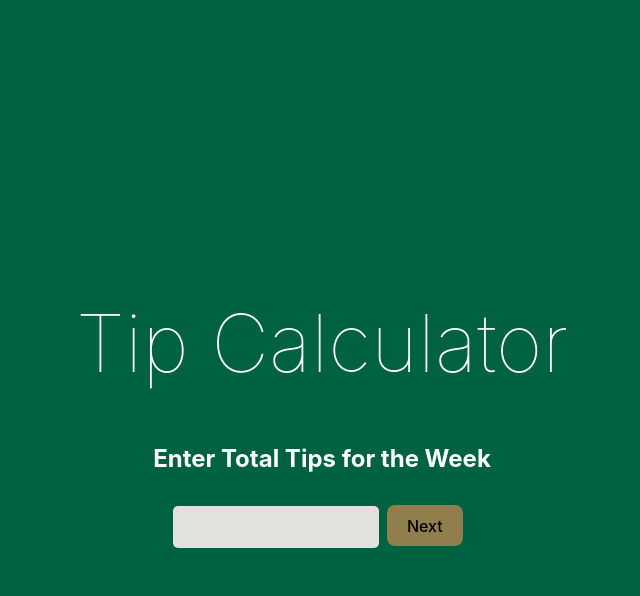
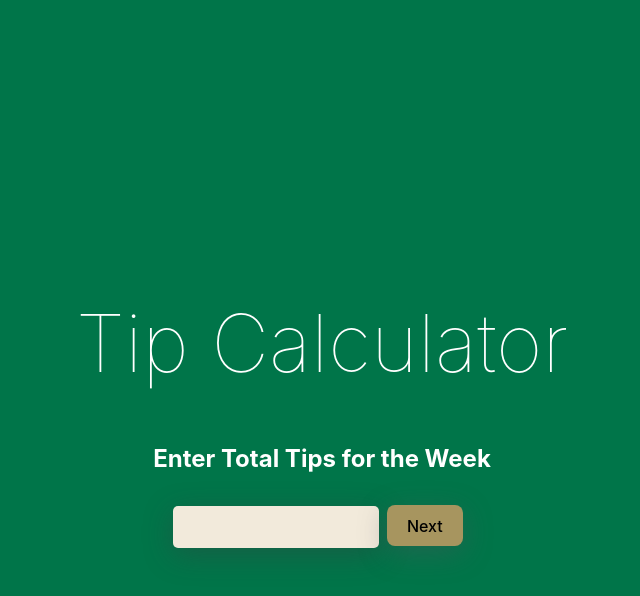
Before and after one commit to EjCabada/tipCalc2, a React (Vite) app in the folder Tip_Calc_2/: page / in a window 1280 px wide. Both pictures are taken after a click on the button "Done". Shown: the top 596 px of the page, without its empty margins (318-958 px from the left). Built offline with nearby package versions, Linux system fonts and the light colour scheme.

Commit message:
css change

```diff
--- a/Tip_Calc_2/src/App.css
+++ b/Tip_Calc_2/src/App.css
@@ -3,7 +3,7 @@
   --sbuxbrightgreen: #007549;
   --sbuxdarkgreen: #1E3932;
   --sbuxlightgreen:   #D4E9E2;
-  --sbuxcream: #e3e1dd;
+  --sbuxcream: #f2eadb;
 
   max-width: 1280px;
   margin: 0 auto;
@@ -13,7 +13,7 @@
 
 body {
   color: white;
-  background-color: var(--sbuxgreen);
+  background-color: var(--sbuxbrightgreen);
 }
 
 .card {
@@ -27,7 +27,12 @@ body {
 
 button {
   margin: .5em;
-  background-color: #907f4d;
+  background-color: #a7955f;
+  box-shadow: rgba(82, 82, 91, 0.397) 0px 7px 29px 0px;
+}
+
+button:active {
+  background-color: #897e5b;
 }
 
 #mainContainer {
@@ -166,4 +171,5 @@ input {
   background-color: var(--sbuxcream);
   color: black;
   font-weight: bold;
+  box-shadow: rgba(61, 61, 66, 0.385) 0px 7px 29px 0px;
 }
--- a/Tip_Calc_2/src/Rounding.jsx
+++ b/Tip_Calc_2/src/Rounding.jsx
@@ -83,6 +83,7 @@ function Rounding({ employeeData, onDone }) {
             // value={totalTips}
             onChange={handleTipsChange}
             //placeholder="Enter total tips"
+            min="0"
           />
           <button onClick={proceedToHoursRounding}>Next</button>
         </div>
```
